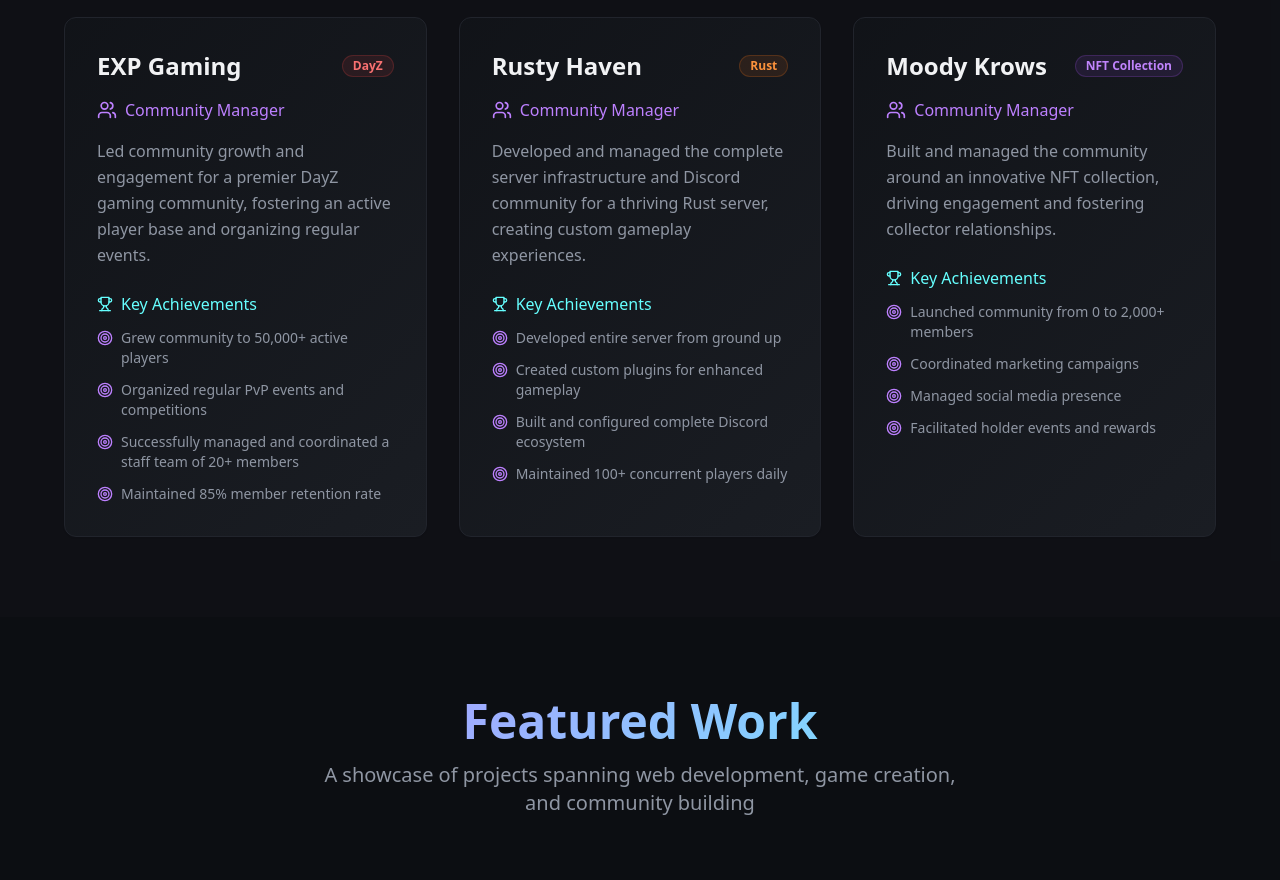
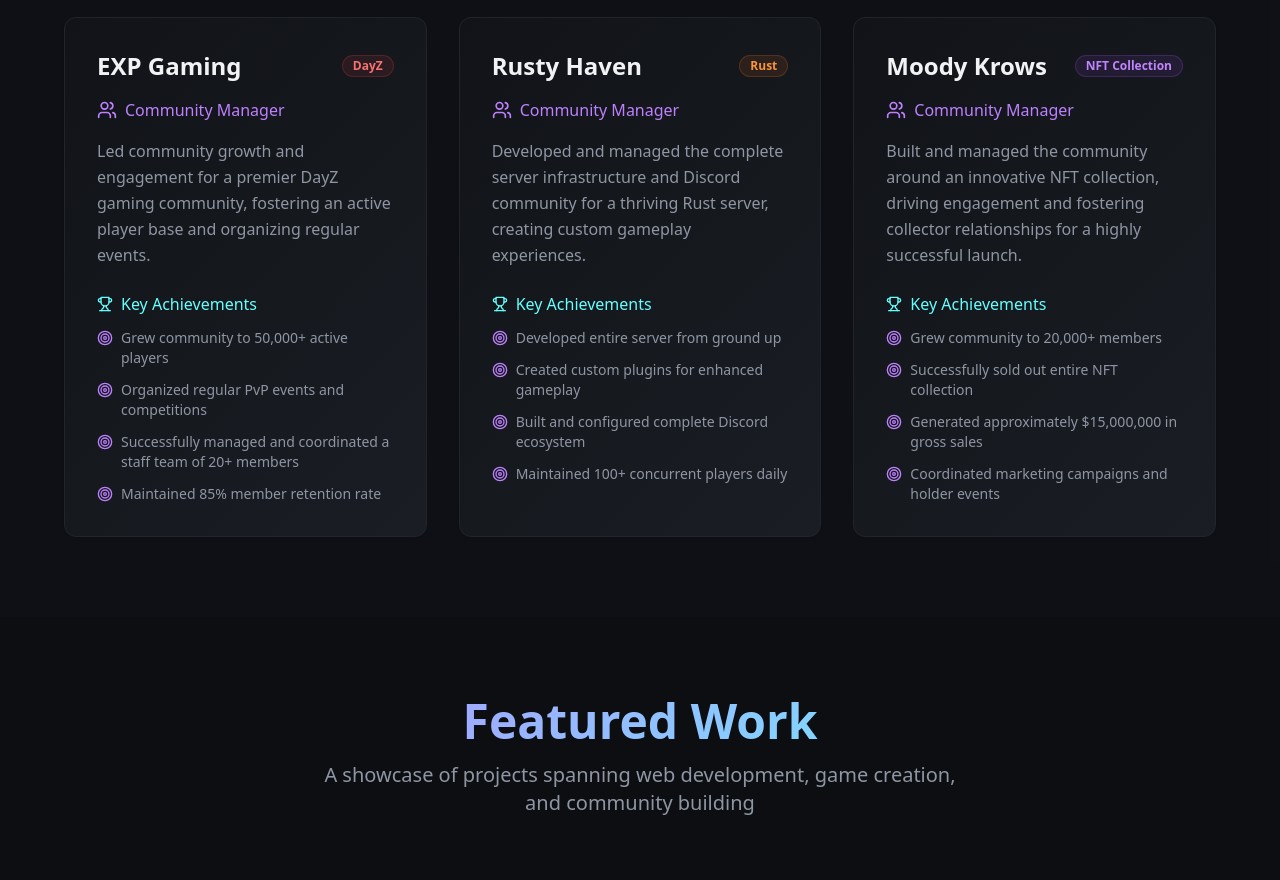
Before and after one commit to NXTBillySmith/community-creator-showcase, a React (Vite) app: page / in a window 1280 px wide. Shown: the part 1980-2860 px from the top of the page. Built offline with nearby package versions, Linux system fonts and the light colour scheme.

Commit message:
Update Moody Krows NFT details
Updated the Moody Krows NFT section with details on community size, sell-out status, and gross revenue.

```diff
--- a/src/components/Communities.tsx
+++ b/src/components/Communities.tsx
@@ -34,12 +34,12 @@ const Communities = () => {
       name: "Moody Krows",
       game: "NFT Collection",
       role: "Community Manager",
-      description: "Built and managed the community around an innovative NFT collection, driving engagement and fostering collector relationships.",
+      description: "Built and managed the community around an innovative NFT collection, driving engagement and fostering collector relationships for a highly successful launch.",
       achievements: [
-        "Launched community from 0 to 2,000+ members",
-        "Coordinated marketing campaigns",
-        "Managed social media presence",
-        "Facilitated holder events and rewards"
+        "Grew community to 20,000+ members",
+        "Successfully sold out entire NFT collection",
+        "Generated approximately $15,000,000 in gross sales",
+        "Coordinated marketing campaigns and holder events"
       ],
       color: "bg-purple-500/10 text-purple-400 border-purple-500/20"
     }
```
